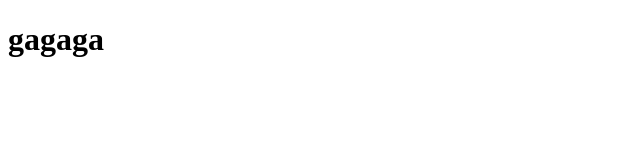
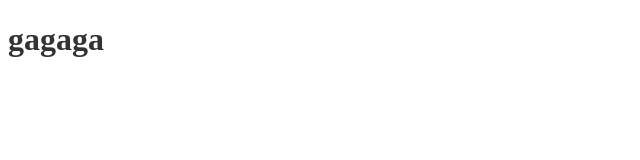
Before and after one commit to karur4n-sandbox/github-playground, a plain HTML site: page gagaga.html in a window 1280 px wide. Shown: the full height of the page, 0-640 px from the left. Drawn offline with Linux system fonts and the light colour scheme.

Commit message:
[Add] gagaga.css

```diff
--- /dev/null
+++ b/gagaga.css
@@ -0,0 +1,3 @@
+body {
+  color: #333;
+}
--- a/gagaga.html
+++ b/gagaga.html
@@ -3,6 +3,7 @@
   <head>
     <meta charset="utf-8">
     <title>---</title>
+    <link rel="stylesheet" href="gagaga.css">
   </head>
   <body>
     <h1>gagaga</h1>
```
